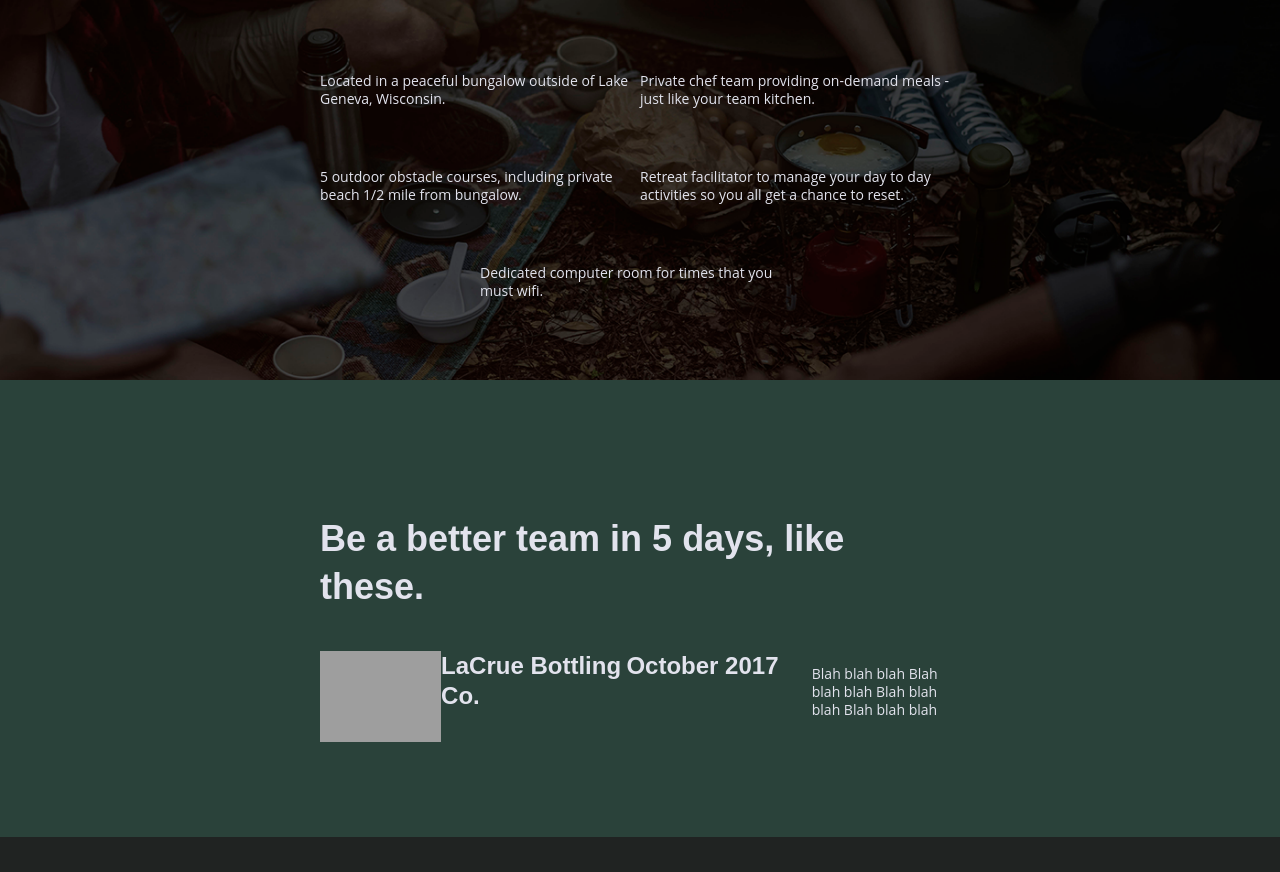
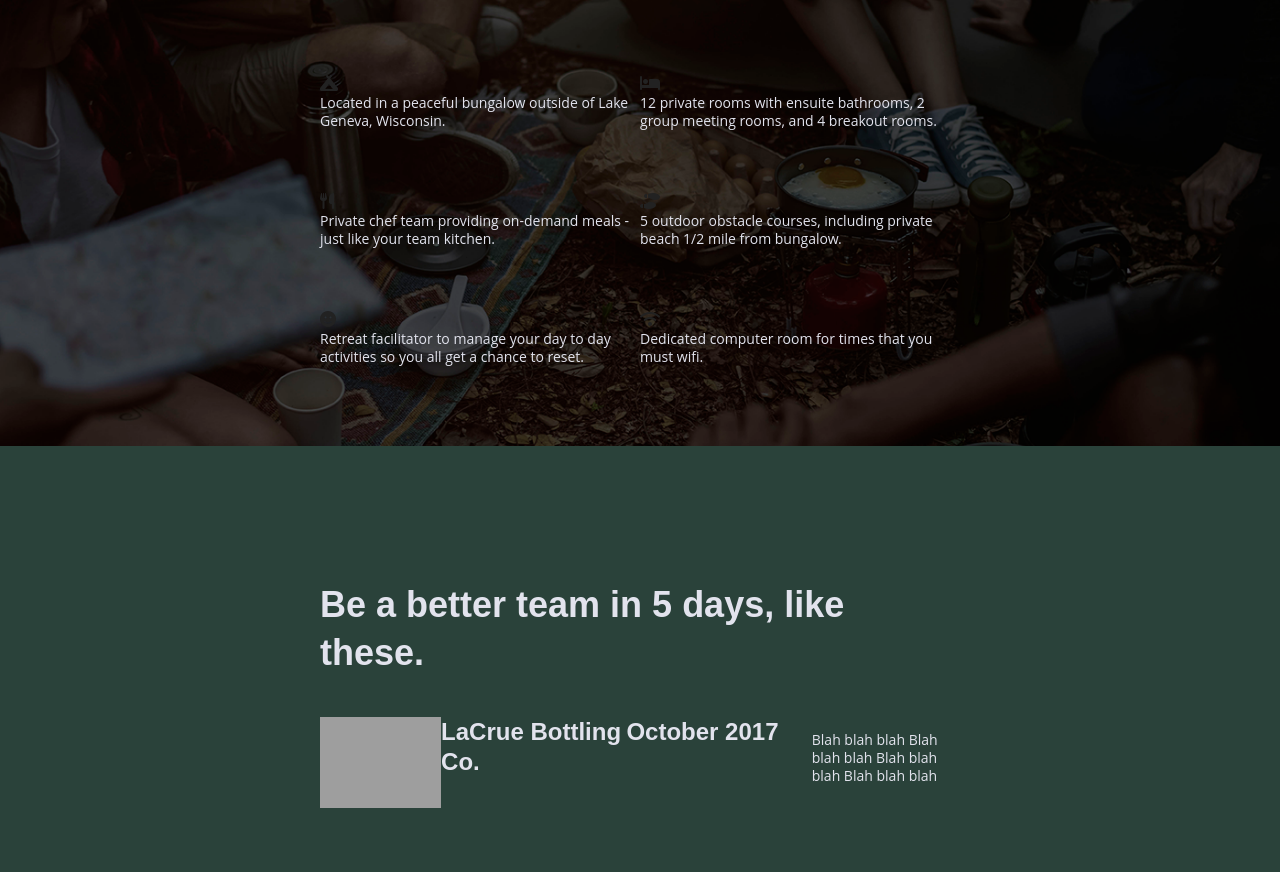
Before and after one commit to caitlintroutt/responsive-website, a website: page index.html in a window 1280 px wide. Shown: the part 930-1802 px from the top of the page. Drawn offline with Linux system fonts and the light colour scheme; grey boxes are pictures that could not be loaded.

Commit message:
Added features icons to homepage

```diff
--- a/about/index.html
+++ b/about/index.html
@@ -23,6 +23,8 @@
 
   /*-- GOogle Fonts --*/
   <link href="https://fonts.googleapis.com/css?family=Open+Sans:400,700|Poppins:500,700" rel="stylesheet">
+
+  <script src="https://kit.fontawesome.com/b89adebe39.js" crossorigin="anonymous"></script>
 </head>
 
 <body>
--- a/index.html
+++ b/index.html
@@ -16,11 +16,11 @@
   <link rel="apple-touch-icon" href="icon.png">
   <!-- Place favicon.ico in the root directory -->
 
+  <script src="https://kit.fontawesome.com/b89adebe39.js" crossorigin="anonymous"></script>
   <link rel="stylesheet" href="css/normalize.css">
   <link rel="stylesheet" href="css/main.css">
 
   <meta name="theme-color" content="#fafafa>
-  <!-- Google Fonts --!>
   <link href="https://fonts.googleapis.com/css?family=Open+Sans:400,700|Poppins:500,700" rel="stylesheet">
 </head>
 
@@ -69,22 +69,32 @@
         <div class="features-items">
           <article>
               <p class="fontawesome-icon"></p>
+                  <i class="fas fa-campground"></i>
               <p class="features-item-description">Located in a peaceful bungalow outside of Lake Geneva, Wisconsin.</p>
           </article>
           <article>
+            <p class="fontawesome-icon"></p>
+                <i class="fas fa-bed"></i>
+            <p class="features-item-description">12 private rooms with ensuite bathrooms, 2 group meeting rooms, and 4 breakout rooms.</p>
+          </article>
+          <article>
               <p class="fontawesome-icon"></p>
+                  <i class="fas fa-utensils"></i>
               <p class="features-item-description">Private chef team providing on-demand meals - just like your team kitchen.</p>
           </article>
           <article>
               <p class="fontawesome-icon"></p>
+                  <i class="fas fa-shoe-prints"></i>
               <p class="features-item-description">5 outdoor obstacle courses, including private beach 1/2 mile from bungalow.</p>
           </article>
           <article>
               <p class="fontawesome-icon"></p>
+                  <i class="fas fa-smile"></i>
               <p class="features-item-description">Retreat facilitator to manage your day to day activities so you all get a chance to reset.</p>
           </article>
           <article>
               <p class="fontawesome-icon"></p>
+                  <i class="fas fa-wifi"></i>
               <p class="features-item-description">Dedicated computer room for times that you must wifi.</p>
           </article>
         </div>
```
Also changed, not shown: faq/index.html (+2 -0 lines), 1 other file.
